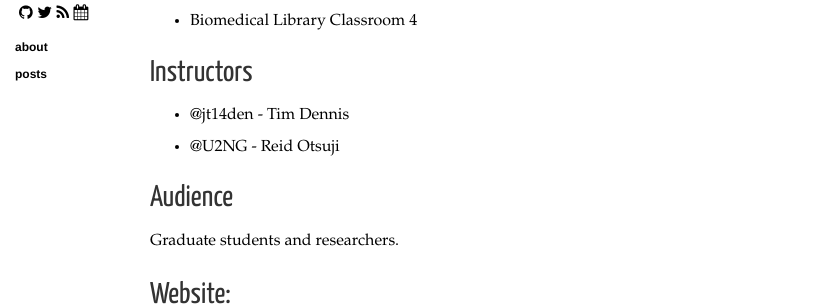
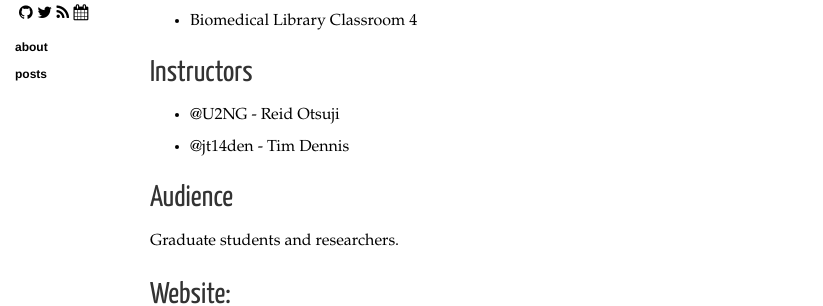
Before and after one commit to ucsdlib/workshops, a Jekyll site: the page built from _posts/2015-11-15-data-manipulation-R.markdown, in a window 1280 px wide. Shown: the part 167-473 px from the top of the page, without its empty margins (0-823 px from the left). Built offline with Jekyll 4.4.1, drawn with Linux system fonts in a browser that asks for light colours; nearby versions of some CDN libraries; Markdown is read by kramdown in place of the engine named in the settings.

Commit message:
adding mentions

```diff
--- a/_posts/2015-11-15-data-manipulation-R.markdown
+++ b/_posts/2015-11-15-data-manipulation-R.markdown
@@ -11,8 +11,8 @@ category: posts
 
 ## Instructors
 
+* @U2NG - Reid Otsuji
 * @jt14den - Tim Dennis
-* @U2NG - Reid Otsuji
 
 ## Audience
 
```
